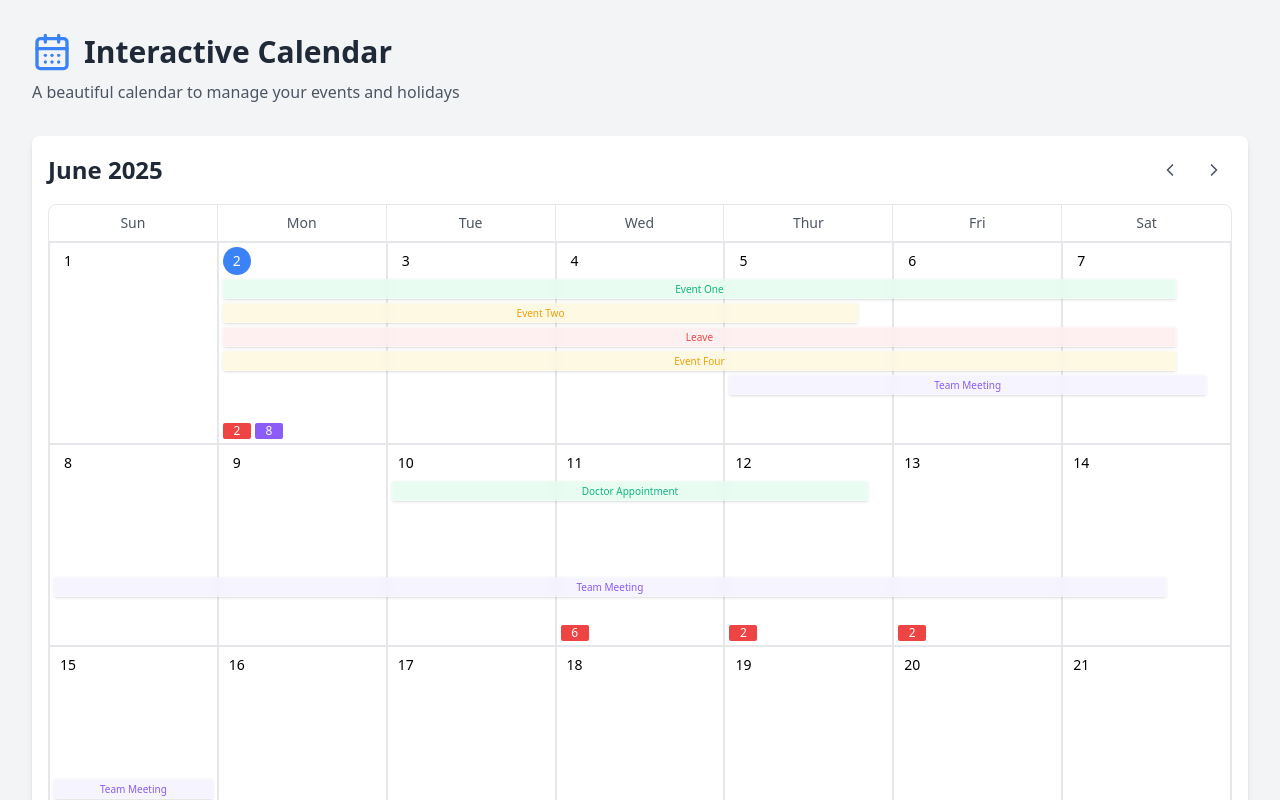
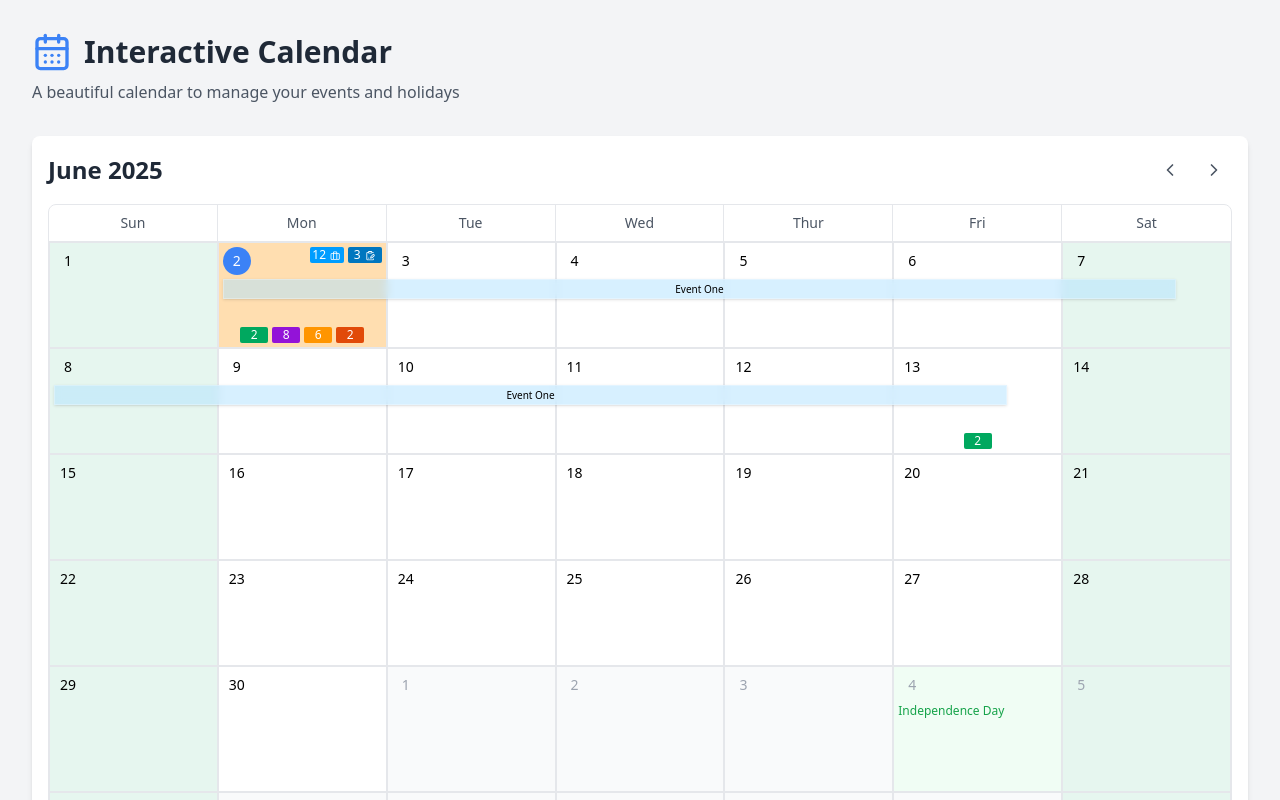
Before and after one commit to rojandahal/event-calendar-component, a React (Vite) app: page / in a window 1280 px wide. Shown: the top 800 px of the page. Built offline with nearby package versions, Linux system fonts and the light colour scheme.

Commit message:
fix: calendar top badge addition

```diff
--- a/src/App.tsx
+++ b/src/App.tsx
@@ -1,5 +1,5 @@
 import Calendar from "./components/Calendar";
-import { badges, events, holidays } from "./data/mockData";
+import { badges, events, holidays, topBadge } from "./data/mockData";
 import { CalendarDays } from "lucide-react";
 
 function App() {
@@ -19,7 +19,12 @@ function App() {
         </header>
 
         <main>
-          <Calendar events={events} badges={badges} holidays={holidays} />
+          <Calendar
+            events={events}
+            badges={badges}
+            holidays={holidays}
+            topBadges={topBadge}
+          />
         </main>
 
         <footer className="mt-8 text-center text-gray-500 text-sm">
--- a/src/components/Calendar.tsx
+++ b/src/components/Calendar.tsx
@@ -2,13 +2,14 @@ import React, { useState } from "react";
 import CalendarHeader from "./CalendarHeader";
 import WeekdayHeader from "./WeekdayHeader";
 import DateCell from "./DateCell";
-import { Badge, Event, Holiday } from "../types";
+import { Badge, Event, Holiday, TopBadge } from "../types";
 import { generateCalendarDays } from "../utils/calendarUtils";
 import { getMultiDayEventGrid } from "../utils/eventUtils";
 
 interface CalendarProps {
   events: Event[];
   badges: Badge[];
+  topBadges: TopBadge[];
   holidays: Holiday[];
   initialDate?: Date;
 }
@@ -16,6 +17,7 @@ interface CalendarProps {
 const Calendar: React.FC<CalendarProps> = ({
   events,
   badges,
+  topBadges,
   holidays,
   initialDate = new Date()
 }) => {
@@ -81,6 +83,7 @@ const Calendar: React.FC<CalendarProps> = ({
                   isLastRow={rowIndex === 5}
                   onEventClick={handleEventClick}
                   multiDayEventGrid={multiDayEventGrid}
+                  topBadges={topBadges}
                 />
               );
             })}
--- a/src/components/DateCell.tsx
+++ b/src/components/DateCell.tsx
@@ -3,7 +3,9 @@ import {
   Event,
   DateCell as DateCellType,
   Badge,
-  BadgeCategory
+  BadgeCategory,
+  TopBadge,
+  TopBadgeCategory
 } from "../types";
 import EventTooltip from "./EventTooltip";
 import {
@@ -12,11 +14,13 @@ import {
   getEndOfWeek
 } from "../utils/calendarUtils";
 import BadgeIndicator from "./BadgeIndicator";
+import TopBadgeIndicator from "./TopBadgeIndicator";
 
 interface DateCellProps {
   cell: DateCellType;
   events: Event[];
   badges: Badge[];
+  topBadges: TopBadge[];
   isFirstColumn: boolean;
   isLastColumn: boolean;
   isFirstRow: boolean;
@@ -29,6 +33,7 @@ const DateCell: React.FC<DateCellProps> = ({
   cell,
   events,
   badges,
+  topBadges,
   isFirstColumn,
   isLastColumn,
   isFirstRow,
@@ -51,6 +56,10 @@ const DateCell: React.FC<DateCellProps> = ({
   });
 
   const cellBadge = badges.filter((badge) => {
+    return badge.date.toDateString() === cell.date.toDateString();
+  });
+
+  const cellTopBadge = topBadges.filter((badge) => {
     return badge.date.toDateString() === cell.date.toDateString();
   });
 
@@ -78,10 +87,17 @@ const DateCell: React.FC<DateCellProps> = ({
       className={`
       min-h-[100px] border border-gray-200 p-1 relative
       ${cell.isCurrentMonth ? "bg-white" : "bg-gray-50 text-gray-400"}
-      ${cell.isToday ? "bg-blue-50" : ""}
+      ${cell.isToday ? "bg-[#FFDEB0]" : ""}
       ${cell.isHoliday ? "bg-green-50" : ""}
       `}
-      style={{ minHeight: "100px" }}
+      style={{
+        minHeight: "100px",
+        backgroundColor: cell.isToday
+          ? "#FFDEB0"
+          : cell.isWeekend
+          ? "#E6F6EF"
+          : ""
+      }}
     >
       <div className="flex justify-between">
         <div
@@ -220,7 +236,7 @@ const DateCell: React.FC<DateCellProps> = ({
 
       {/* Event indicators */}
       {cellBadge.length > 0 && (
-        <div className="absolute bottom-1 left-1 flex space-x-1">
+        <div className="absolute bottom-1 left-1 right-1 flex justify-center space-x-1">
           {Array.from(
             cellBadge
               .reduce((acc, badge) => {
@@ -242,6 +258,31 @@ const DateCell: React.FC<DateCellProps> = ({
           ))}
         </div>
       )}
+
+      {/*  Top Badge Indicator */}
+      {cellTopBadge.length > 0 && (
+        <div className="absolute top-1 right-1 flex space-x-1">
+          {Array.from(
+            cellTopBadge
+              .reduce((acc, badge) => {
+                const key = badge.category;
+                if (!acc.has(key)) {
+                  acc.set(key, { category: key, count: badge.count });
+                } else {
+                  acc.get(key)!.count += badge.count;
+                }
+                return acc;
+              }, new Map<string, { category: TopBadgeCategory; count: number }>())
+              .values()
+          ).map((item, index) => (
+            <TopBadgeIndicator
+              id={index}
+              category={item.category}
+              count={item.count}
+            />
+          ))}
+        </div>
+      )}
     </div>
   );
 };
--- /dev/null
+++ b/src/components/TopBadgeIndicator.tsx
@@ -0,0 +1,45 @@
+import React from "react";
+import { getCategoryColor } from "../utils/calendarUtils";
+import { TopBadgeCategory } from "../types";
+import ProjectIcon from "../assets/svg/briefcase.svg";
+import NotesIcon from "../assets/svg/clipboard-signature.svg";
+
+interface TopBadgeIndicator {
+  id: number;
+  category: TopBadgeCategory;
+  count: number;
+}
+
+const TopBadgeIndicator: React.FC<TopBadgeIndicator> = ({
+  id,
+  category,
+  count
+}) => {
+  const categoryColor = getCategoryColor(category);
+
+  const renderIcons = () => {
+    switch (category) {
+      case "project-count":
+        return <img src={ProjectIcon} alt="Project Icon" />;
+      case "notes-count":
+        return <img src={NotesIcon} alt="Notes Icon" />;
+      default:
+        return null;
+    }
+  };
+
+  return (
+    <div
+      key={id}
+      className="w-[34px] h-[16px] rounded-[2px] flex items-center justify-center text-xs text-white font-medium"
+      style={{ backgroundColor: categoryColor.color }}
+    >
+      <div className="flex items-center gap-1">
+        {count || 0}
+        {renderIcons()}
+      </div>
+    </div>
+  );
+};
+
+export default TopBadgeIndicator;
--- a/src/data/mockData.ts
+++ b/src/data/mockData.ts
@@ -1,4 +1,4 @@
-import { Badge, Event, Holiday } from "../types";
+import { Badge, Event, Holiday, TopBadge } from "../types";
 
 // Sample events data
 export const events: Event[] = [
@@ -6,65 +6,65 @@ export const events: Event[] = [
     id: "1",
     title: "Event One",
     startDate: new Date(2025, 5, 2),
-    endDate: new Date(2025, 5, 7),
-    category: "work",
+    endDate: new Date(2025, 5, 13),
+    category: "event",
     location: "Conference Room A",
     description: "This is a multi-day event spanning across dates."
   },
-  {
-    id: "2",
-    title: "Event Two",
-    startDate: new Date(2025, 5, 2),
-    endDate: new Date(2025, 5, 5),
-    category: "project",
-    location: "Virtual Meeting",
-    description: "Project planning session with team members."
-  },
-  {
-    id: "3",
-    title: "Leave",
-    startDate: new Date(2025, 5, 2),
-    endDate: new Date(2025, 5, 7),
-    category: "leave",
-    location: "any",
-    description: "Project planning session with team members."
-  },
-  {
-    id: "4",
-    title: "Event Four",
-    startDate: new Date(2025, 5, 2),
-    endDate: new Date(2025, 5, 7),
-    category: "project",
-    location: "Virtual Meeting",
-    description: "Project planning session with team members."
-  },
-  {
-    id: "5",
-    title: "Team Meeting",
-    startDate: new Date(2025, 5, 5),
-    endDate: new Date(2025, 5, 15),
-    category: "appointment",
-    location: "Conference Room B",
-    description: "Weekly team sync-up."
-  },
-  {
-    id: "6",
-    title: "Doctor Appointment",
-    startDate: new Date(2025, 5, 10),
-    endDate: new Date(2025, 5, 12),
-    category: "work",
-    location: "Medical Center",
-    description: "Annual checkup."
-  },
-  {
-    id: "7",
-    title: "Birthday Party",
-    startDate: new Date(2025, 5, 25),
-    endDate: new Date(2025, 5, 25),
-    category: "personal",
-    location: "Home",
-    description: "Celebrating with friends and family."
-  }
+  // {
+  //   id: "2",
+  //   title: "Event Two",
+  //   startDate: new Date(2025, 5, 2),
+  //   endDate: new Date(2025, 5, 5),
+  //   category: "project",
+  //   location: "Virtual Meeting",
+  //   description: "Project planning session with team members."
+  // },
+  // {
+  //   id: "3",
+  //   title: "Leave",
+  //   startDate: new Date(2025, 5, 2),
+  //   endDate: new Date(2025, 5, 7),
+  //   category: "leave",
+  //   location: "any",
+  //   description: "Project planning session with team members."
+  // },
+  // {
+  //   id: "4",
+  //   title: "Event Four",
+  //   startDate: new Date(2025, 5, 2),
+  //   endDate: new Date(2025, 5, 7),
+  //   category: "project",
+  //   location: "Virtual Meeting",
+  //   description: "Project planning session with team members."
+  // },
+  // {
+  //   id: "5",
+  //   title: "Team Meeting",
+  //   startDate: new Date(2025, 5, 5),
+  //   endDate: new Date(2025, 5, 15),
+  //   category: "appointment",
+  //   location: "Conference Room B",
+  //   description: "Weekly team sync-up."
+  // },
+  // {
+  //   id: "6",
+  //   title: "Doctor Appointment",
+  //   startDate: new Date(2025, 5, 10),
+  //   endDate: new Date(2025, 5, 12),
+  //   category: "work",
+  //   location: "Medical Center",
+  //   description: "Annual checkup."
+  // },
+  // {
+  //   id: "7",
+  //   title: "Birthday Party",
+  //   startDate: new Date(2025, 5, 25),
+  //   endDate: new Date(2025, 5, 25),
+  //   category: "personal",
+  //   location: "Home",
+  //   description: "Celebrating with friends and family."
+  // }
 ];
 
 // Sample holidays data
@@ -101,14 +101,14 @@ export const badges: Badge[] = [
   },
   {
     id: 1,
-    category: "leave",
-    date: new Date(2025, 5, 11),
+    category: "wfh",
+    date: new Date(2025, 5, 2),
     count: 6
   },
   {
     id: 1,
-    category: "leave",
-    date: new Date(2025, 5, 12),
+    category: "late",
+    date: new Date(2025, 5, 2),
     count: 2
   },
   {
@@ -118,3 +118,18 @@ export const badges: Badge[] = [
     count: 2
   }
 ];
+
+export const topBadge: TopBadge[] = [
+  {
+    id: 1,
+    category: "project-count",
+    date: new Date(2025, 5, 2),
+    count: 12
+  },
+  {
+    id: 2,
+    category: "notes-count",
+    date: new Date(2025, 5, 2),
+    count: 3
+  }
+];
--- a/src/utils/calendarUtils.ts
+++ b/src/utils/calendarUtils.ts
@@ -4,7 +4,8 @@ import {
   DateCell,
   CategoryColor,
   EventCategory,
-  BadgeCategory
+  BadgeCategory,
+  TopBadgeCategory
 } from "../types";
 
 // Get days in month
@@ -104,7 +105,8 @@ export const generateCalendarDays = (
       isCurrentMonth: false,
       isToday: isSameDay(date, today),
       isHoliday: !!holiday,
-      holidayName: holiday?.name
+      holidayName: holiday?.name,
+      isWeekend: date.getDay() === 0 || date.getDay() === 6
     });
   }
 
@@ -118,7 +120,8 @@ export const generateCalendarDays = (
       isCurrentMonth: true,
       isToday: isSameDay(date, today),
       isHoliday: !!holiday,
-      holidayName: holiday?.name
+      holidayName: holiday?.name,
+      isWeekend: date.getDay() === 0 || date.getDay() === 6
     });
   }
 
@@ -133,7 +136,8 @@ export const generateCalendarDays = (
       isCurrentMonth: false,
       isToday: isSameDay(date, today),
       isHoliday: !!holiday,
-      holidayName: holiday?.name
+      holidayName: holiday?.name,
+      isWeekend: date.getDay() === 0 || date.getDay() === 6
     });
   }
 
@@ -176,8 +180,8 @@ export const getCategoryColors = (): CategoryColor[] => {
     },
     {
       category: "appointment",
-      color: "#8B5CF6",
-      backgroundColor: "#EDE9FE",
+      color: "#9313D8",
+      backgroundColor: "#9313D8",
       label: "Appointment"
     },
     {
@@ -194,16 +198,46 @@ export const getCategoryColors = (): CategoryColor[] => {
     },
     {
       category: "leave",
-      color: "#EF4444",
+      color: "#00A85F",
+      backgroundColor: "#00A85F",
+      label: "Leave"
+    },
+    {
+      category: "event",
+      color: "black",
+      backgroundColor: "#B0E1FF",
+      label: "Event"
+    },
+    {
+      category: "late",
+      color: "#E14A09",
+      backgroundColor: "#E14A09",
+      label: "Leave"
+    },
+    {
+      category: "wfh",
+      color: "#FF9500",
+      backgroundColor: "#FF9500",
+      label: "Leave"
+    },
+    {
+      category: "project-count",
+      color: "#009DFF",
       backgroundColor: "#FEE2E2",
-      label: "Leave"
+      label: "Projects"
+    },
+    {
+      category: "notes-count",
+      color: "#0076BF",
+      backgroundColor: "#0076BF",
+      label: "Notes"
     }
   ];
 };
 
 // Get the color for a category
 export const getCategoryColor = (
-  category: EventCategory | BadgeCategory
+  category: EventCategory | BadgeCategory | TopBadgeCategory
 ): CategoryColor => {
   const colors = getCategoryColors();
   return colors.find((c) => c.category === category) || colors[0];
```
Also changed, not shown: src/types/index.ts (+10 -1 lines), src/assets/svg/briefcase.svg (added), src/assets/svg/clipboard-signature.svg (added).
